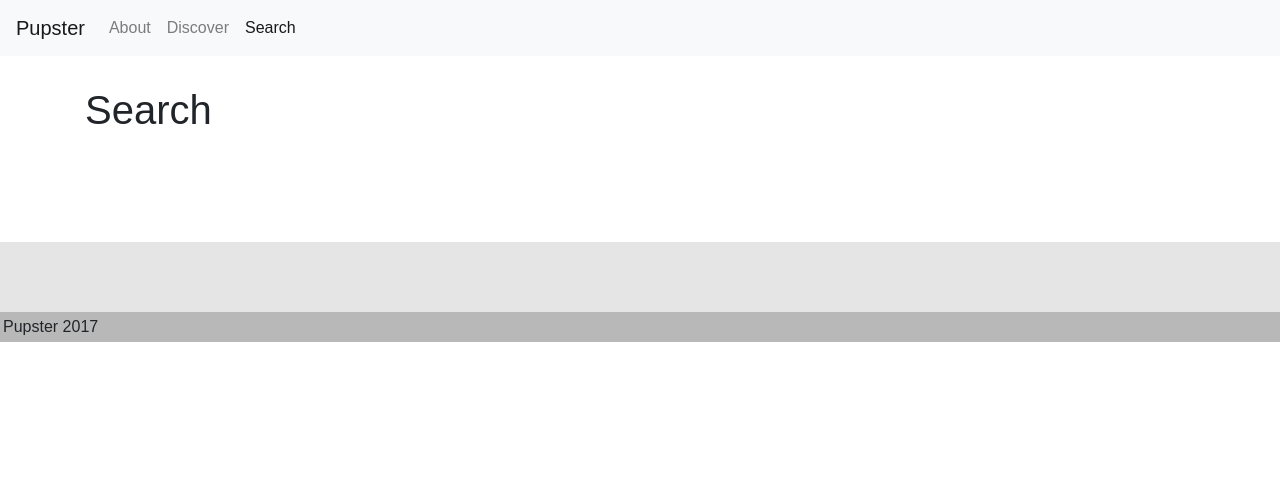
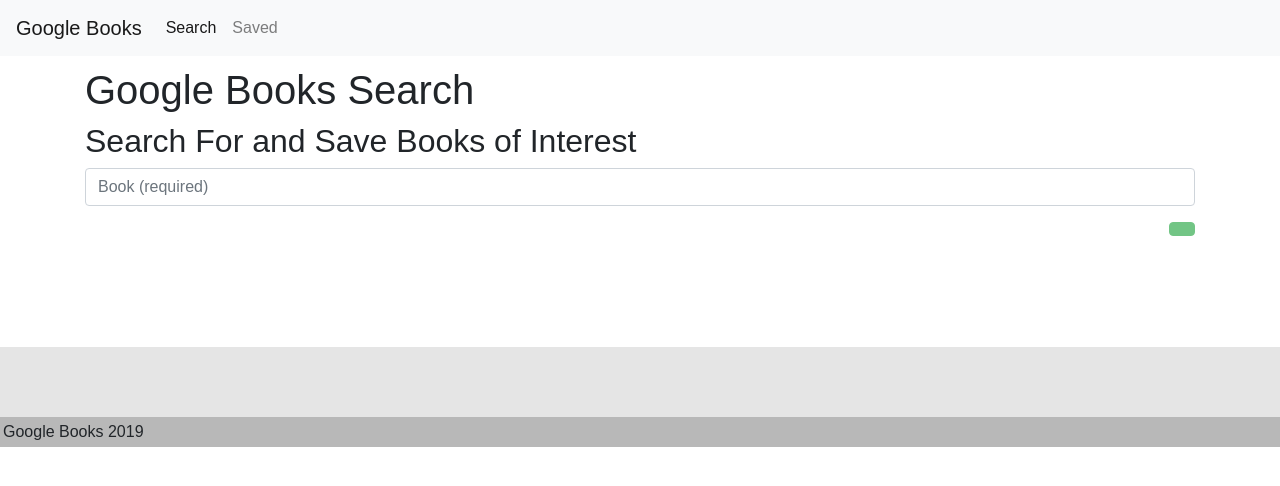
Before and after one commit to spbryan/book-search, a React (Create React App) app in the folder client/: page /search in a window 1280 px wide. Shown: the top 486 px of the page. Built offline with nearby package versions, Linux system fonts and the light colour scheme.

Commit message:
add search form to capture book title

```diff
--- a/client/src/App.js
+++ b/client/src/App.js
@@ -1,5 +1,5 @@
 // import React from "react";
-import React, { Component } from "react";
+import React from "react";
 import { BrowserRouter as Router, Route } from "react-router-dom";
 import Saved from "./pages/Saved";
 import Search from "./pages/Search";
--- a/client/src/components/Footer/index.js
+++ b/client/src/components/Footer/index.js
@@ -4,7 +4,7 @@
 function Footer() {
   return (
     <footer className="footer">
-      <span>Pupster 2017</span>
+      <span>Google Books 2019</span>
     </footer>
   );
 }
--- /dev/null
+++ b/client/src/components/Form/index.js
@@ -0,0 +1,27 @@
+import React from "react";
+
+// This file exports the Input, TextArea, and FormBtn components
+
+export function Input(props) {
+  return (
+    <div className="form-group">
+      <input className="form-control" {...props} />
+    </div>
+  );
+}
+
+export function TextArea(props) {
+  return (
+    <div className="form-group">
+      <textarea className="form-control" rows="20" {...props} />
+    </div>
+  );
+}
+
+export function FormBtn(props) {
+  return (
+    <button {...props} style={{ float: "right", marginBottom: 10 }} className="btn btn-success">
+      {props.children}
+    </button>
+  );
+}
--- a/client/src/components/Navbar/index.js
+++ b/client/src/components/Navbar/index.js
@@ -7,7 +7,7 @@
   return (
     <nav className="navbar navbar-expand-lg navbar-light bg-light">
       <Link className="navbar-brand" to="/">
-        Pupster
+        Google Books
       </Link>
       <div>
         <ul className="navbar-nav">
@@ -15,28 +15,20 @@
             <Link
               to="/"
               className={
-                window.location.pathname === "/" || window.location.pathname === "/about"
+                window.location.pathname === "/" || window.location.pathname === "/search"
                   ? "nav-link active"
                   : "nav-link"
               }
             >
-              About
+              Search
             </Link>
           </li>
           <li className="nav-item">
             <Link
-              to="/discover"
-              className={window.location.pathname === "/discover" ? "nav-link active" : "nav-link"}
+              to="/saved"
+              className={window.location.pathname === "/saved" ? "nav-link active" : "nav-link"}
             >
-              Discover
-            </Link>
-          </li>
-          <li className="nav-item">
-            <Link
-              to="/search"
-              className={window.location.pathname === "/search" ? "nav-link active" : "nav-link"}
-            >
-              Search
+              Saved
             </Link>
           </li>
         </ul>
--- a/client/src/pages/Search.js
+++ b/client/src/pages/Search.js
@@ -1,21 +1,90 @@
-import React from "react";
+import React, { Component } from "react";
+import API from "../utils/API";
 // import Hero from "../components/Hero";
+import { Input, FormBtn } from "../components/Form";
+import SearchResults from "../components/SearchResults";
 import Container from "../components/Container";
 import Row from "../components/Row";
 import Col from "../components/Col";
 
-function Search() {
-  return (
-    <div>
-      <Container style={{ marginTop: 30 }}>
+class Search extends Component {
+  state = {
+    search: "",
+    book: "",
+    results: []
+  }
+
+  handleInputChange = event => {
+    this.setState({ book: event.target.value });
+    console.log("<debug>" + this.state.book);
+  };
+
+  handleFormSubmit = event => {
+    event.preventDefault();
+    console.log("<debug 2>" + this.state.book);
+    API.getBooks(this.state.book)
+      .then(res => {
+        if (res.data.status === "error") {
+          throw new Error(res.data.message);
+        }
+        this.setState({ results: res.data.message, error: "" });
+      })
+      .catch(err => this.setState({ error: err.message }));
+  };
+
+  render() {
+    return (
+      <Container style={{ marginTop: 10 }}>
         <Row>
           <Col size="md-12">
-            <h1>Search</h1>
+            <h1>Google Books Search</h1>
+            <h2>Search For and Save Books of Interest</h2>
+          </Col>
+        </Row>
+        <Row>
+          <Col size="md-12">
+            <form>
+              <Input
+                value={this.state.book}
+                onChange={this.handleInputChange}
+                name="book"
+                placeholder="Book (required)"
+              />
+              <FormBtn
+                disabled={!(this.state.book)}
+                onClick={this.handleFormSubmit}
+              ></FormBtn>
+            </form>
+          </Col>
+        </Row>
+        <Row>
+          <Col size="md-12">
+            <SearchResults results={this.state.results} />
           </Col>
         </Row>
       </Container>
-    </div>
-  );
+    );
+  }
 }
 
+// function Search() {
+//   return (
+//     <div>
+//       <Container style={{ marginTop: 10 }}>
+//         <Row>
+//           <Col size="md-12">
+//             <h1>Google Books Search</h1>
+//             <h2>Search For and Save Books of Interest</h2>
+//           </Col>
+//         </Row>
+//         <Row>
+//           <Col size="md-12">
+//             <SearchForm />
+//           </Col>
+//         </Row>
+//       </Container>
+//     </div>
+//   );
+// }
+
 export default Search;
--- a/client/src/utils/API.js
+++ b/client/src/utils/API.js
@@ -2,14 +2,9 @@
 
 // Export an object containing methods we'll use for accessing the Dog.Ceo API
 
-// export default {
-//   getRandomDog: function() {
-//     return axios.get("https://dog.ceo/api/breeds/image/random");
-//   },
-//   getDogsOfBreed: function(breed) {
-//     return axios.get("https://dog.ceo/api/breed/" + breed + "/images");
-//   },
-//   getBaseBreedsList: function() {
-//     return axios.get("https://dog.ceo/api/breeds/list");
-//   }
-// };
+export default {
+    getBooks: function () {
+        console.log("Boom");
+        return axios.get("https://dog.ceo/api/breeds/image/random");
+    }
+};
```
Also changed, not shown: client/src/components/Hero/index.js (deleted, +0 -12 lines), client/src/components/Hero/style.css (deleted, +0 -33 lines), client/src/components/SearchForm/index.js (+9 -22 lines).
